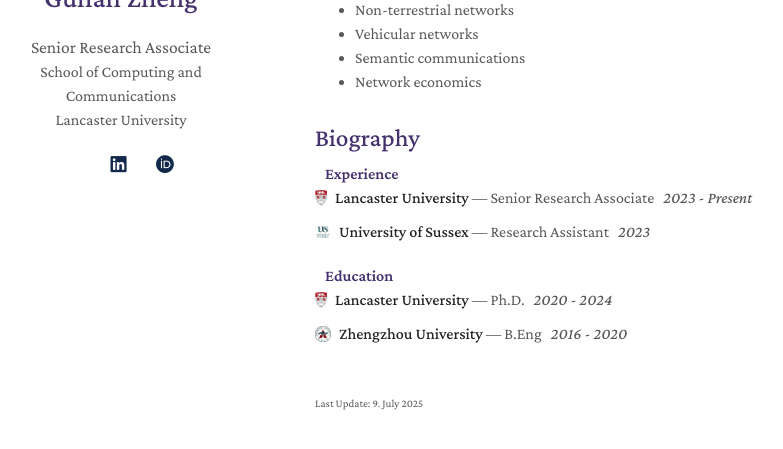
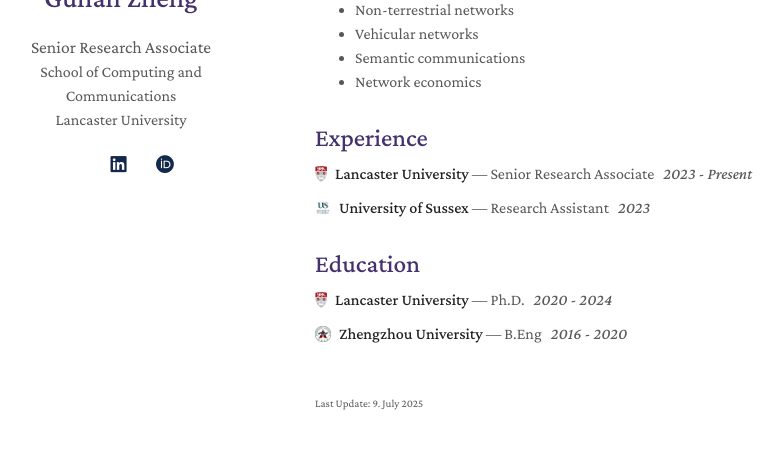
Before and after one commit to Guhan328/Guhan328.github.io, a Jekyll site: the page built from index.md, in a window 1280 px wide, cut to the strip 230-679 px from the top of the page. Shown: the whole strip, without its empty margins (155-938 px from the left). Built offline with Jekyll 4.4.1, drawn with Linux system fonts in a browser that asks for light colours; a style sheet for code colours, icons or effects is not loaded.

Commit message:
Update biography.md

```diff
--- a/_includes/biography.md
+++ b/_includes/biography.md
@@ -1,6 +1,5 @@
-<h2 style="margin: 30px 0px 10px;">Biography</h2>
+<h2 style="margin: 30px 0px 10px;">Experience</h2>
 
-<h4 style="margin:0 10px 0;">Experience</h4>
 
 <ul style="margin:0 0 20px; list-style: none; padding: 0;">
   <li style="display: flex; align-items: center; white-space: nowrap; margin-bottom: 10px;">
@@ -18,7 +17,7 @@
   </li>
 </ul>
 
-<h4 style="margin:0 10px 0;">Education</h4>
+<h2 style="margin: 30px 0px 10px;">Education</h2>
 
 <ul style="margin:0 0 20px; list-style: none; padding: 0;">
   <li style="display: flex; align-items: center; white-space: nowrap; margin-bottom: 10px;">
```
